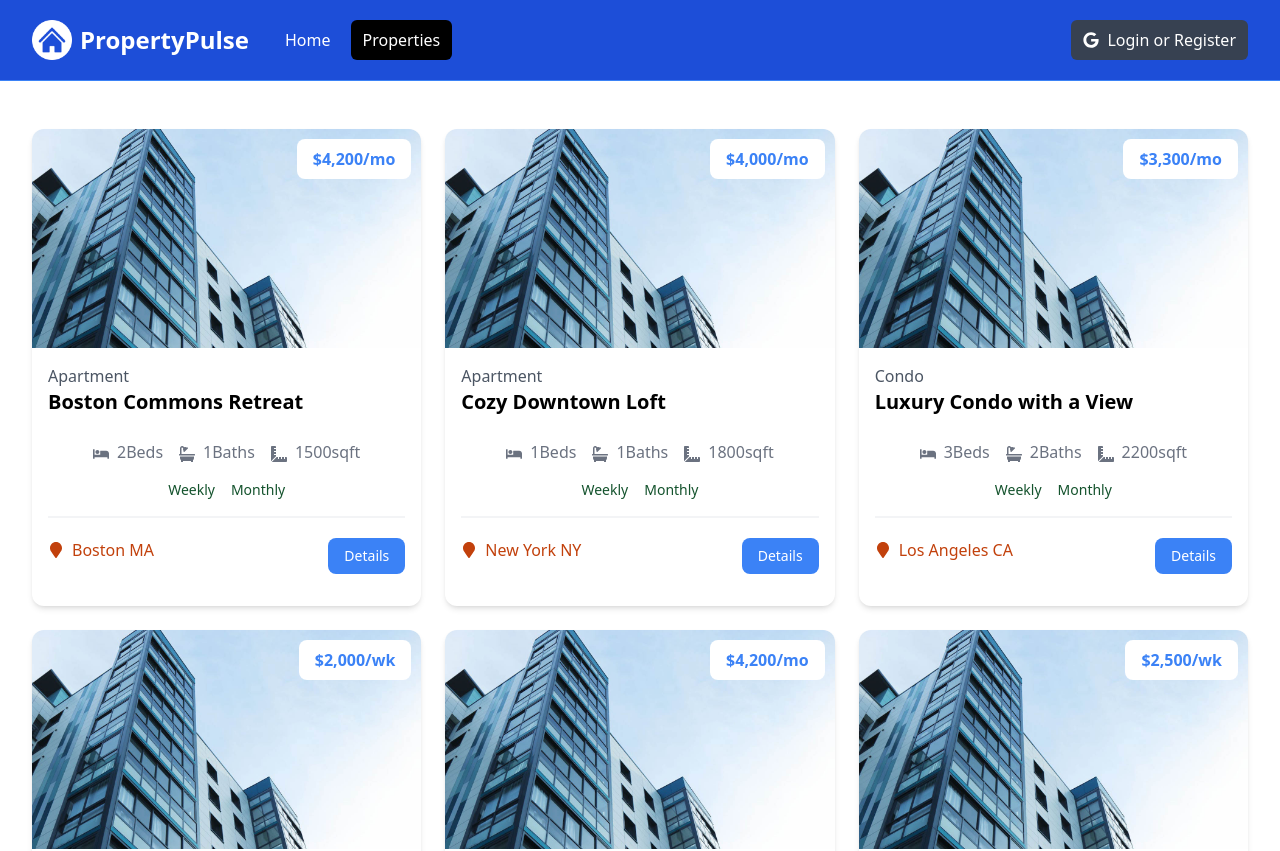
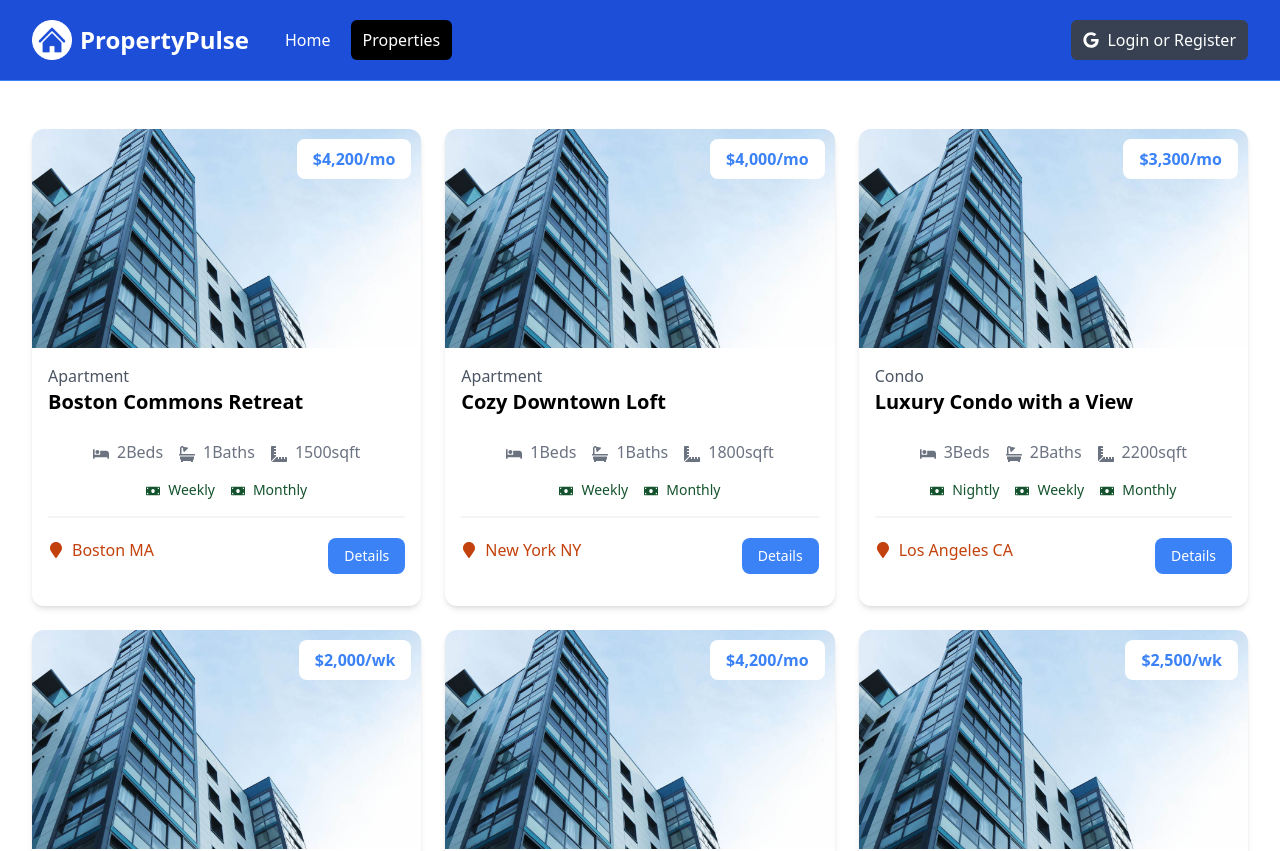
Before and after one commit to jtsz5057/realestate-app, a Next.js app: page /properties in a window 1280 px wide. Shown: the top 851 px of the page. Built offline with nearby package versions, Linux system fonts and the light colour scheme.

Commit message:
add function to render rates with all the option nightly weekly and monhtly and also fix some display details

```diff
--- a/components/PropertyCard.jsx
+++ b/components/PropertyCard.jsx
@@ -54,8 +54,23 @@ const PropertyCard = ({ property }) => {
               <div
                 className="flex justify-center gap-4 text-green-900 text-sm mb-4"
               >
-                <p><i className="fa-solid fa-money-bill"></i> Weekly</p>
-                <p><i className="fa-solid fa-money-bill"></i> Monthly</p>
+                { property.rates.nightly && (
+                  <p>
+                    <FaMoneyBill className='inline mr-2 '/>Nightly
+                  </p>
+                ) }
+
+                { property.rates.weekly && (
+                  <p>
+                    <FaMoneyBill className='inline mr-2 '/>Weekly
+                  </p>
+                ) }
+
+                { property.rates.monthly && (
+                  <p>
+                    <FaMoneyBill className='inline mr-2 '/>Monthly
+                  </p>
+                ) }
               </div>
 
               <div className="border border-gray-100 mb-5"></div>
```
